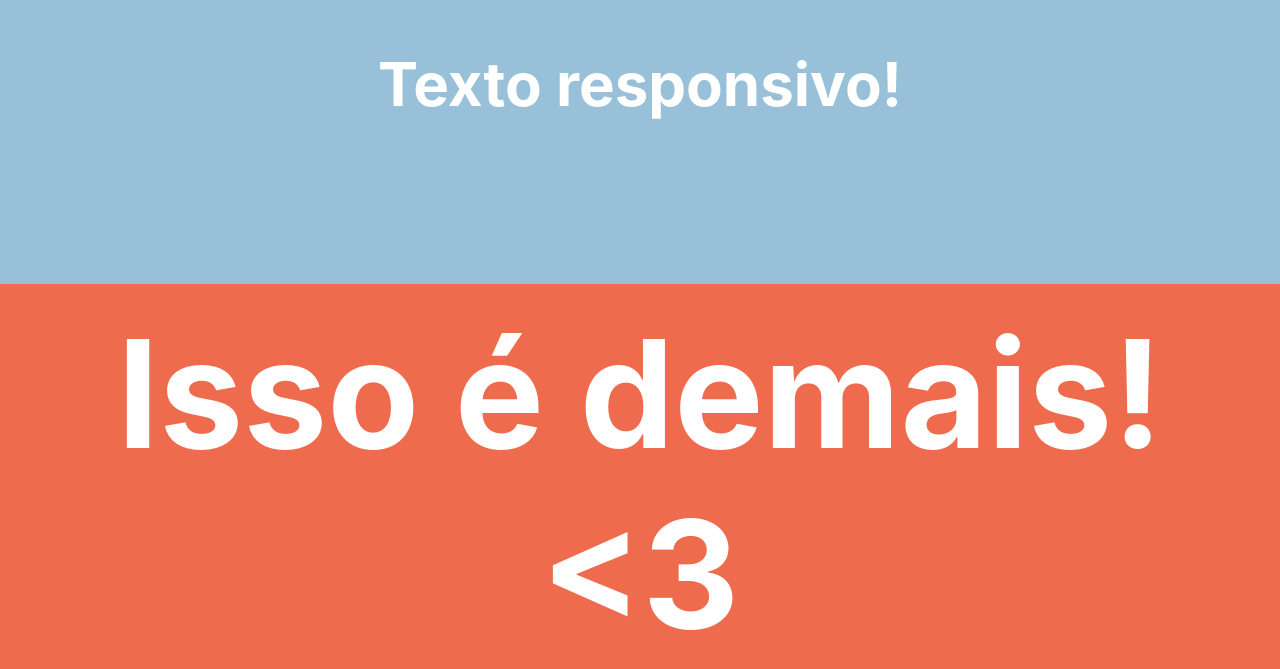
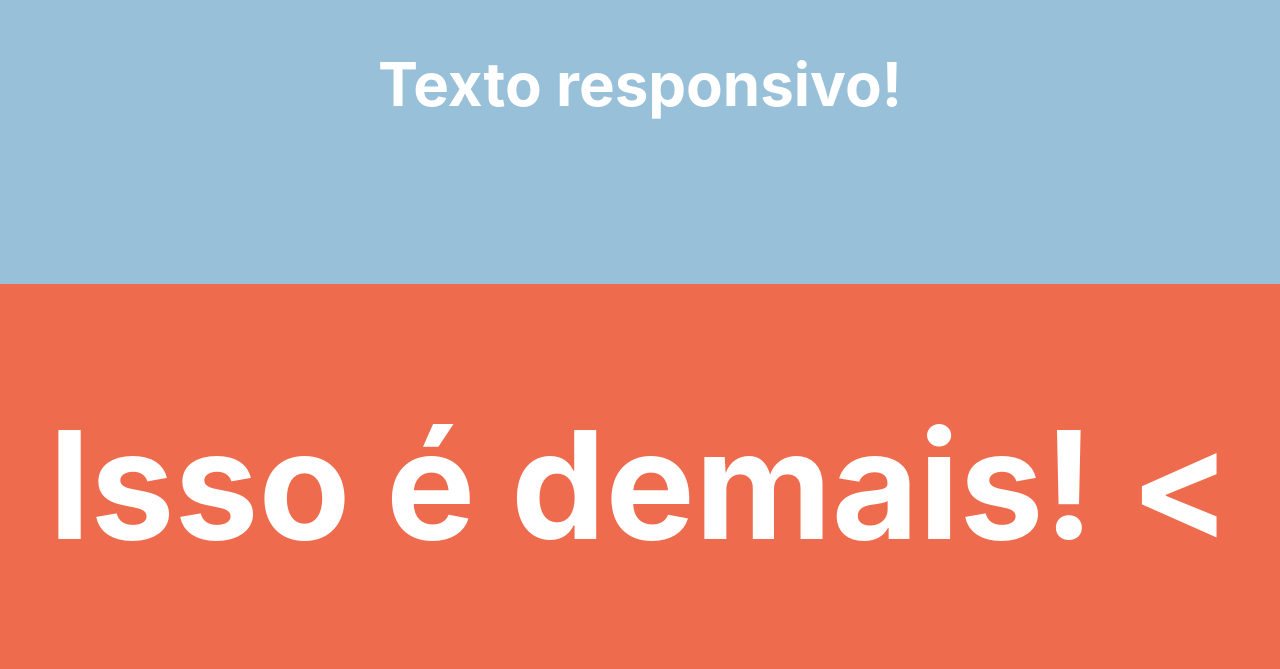
Before and after one commit to leandrosob/textos-responsivos-css, a plain HTML site: page index.html in a window 1280 px wide. Shown: the part 116-785 px from the top of the page. Drawn offline with Linux system fonts and the light colour scheme.

Commit message:
correcoes do HTML

```diff
--- a/index.html
+++ b/index.html
@@ -1,9 +1,10 @@
 <!DOCTYPE html>
 <html lang="en">
-<head>
-    <meta charset="UTF-8">
-    <meta name="viewport" content="width=device-width, initial-scale=1.0">
-    <title>Textos Responsivos</title>
+    <head>
+        <meta charset="UTF-8">
+        <meta name="viewport" content="width=device-width, initial-scale=1.0">
+        <title>Textos Responsivos</title>
+    </head>
     <style>
         * {
             margin: 0;
@@ -42,14 +43,13 @@
         }
 
     </style>
-</head>
 <body>
     <section class="max">
       <h1>Texto responsivo!</h1>
     </section>
 
     <section class="min">
-      <h1>Isso é demais! <3</h1>
+      <h1>Isso é demais! <</h1>
     </section>
 </body>
 </html>
```
